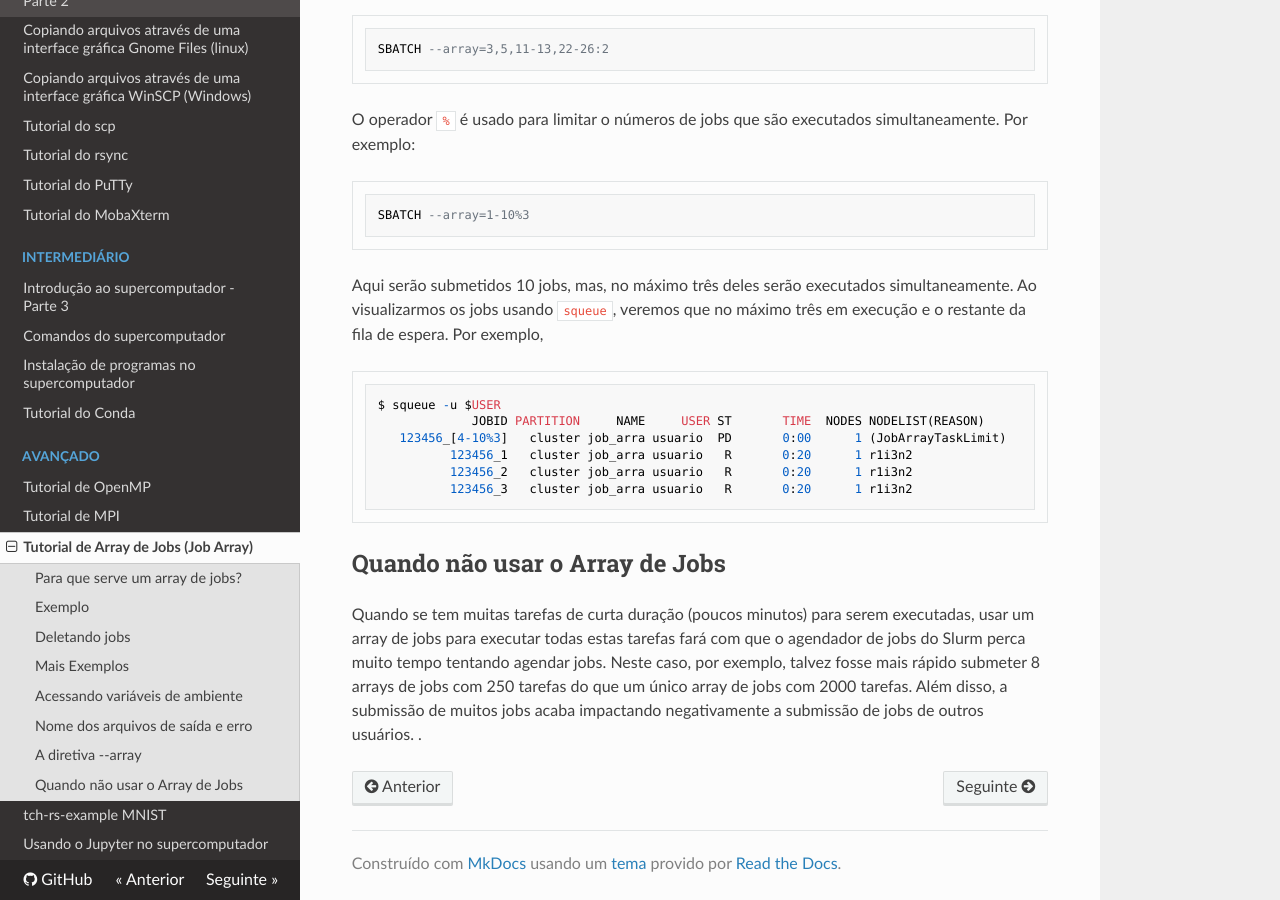
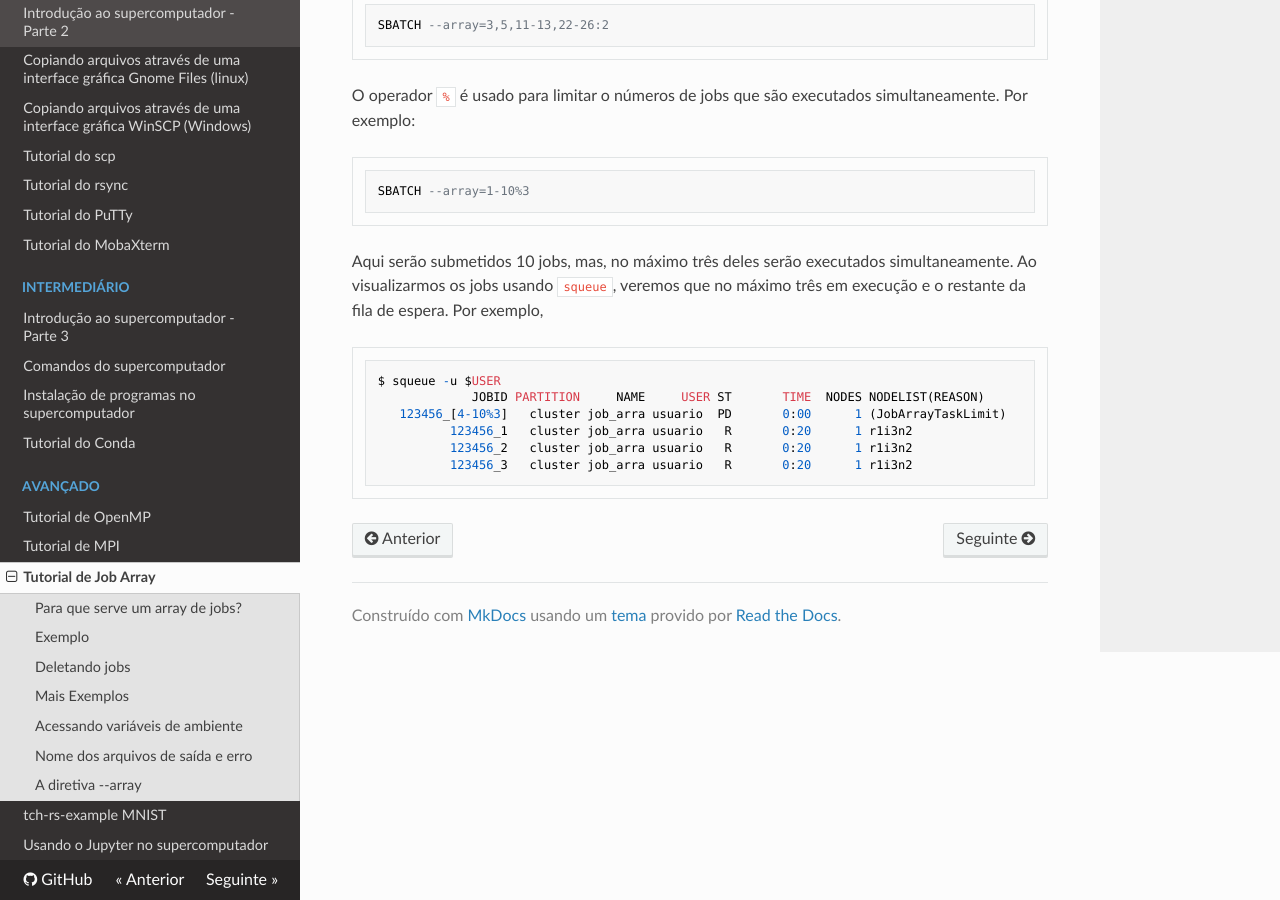
Before and after one commit to NPAD-UFRN/Tutorials, an MkDocs documentation site: the page built from docs/advanced/job_array.md, in a window 1280 px wide and 900 px high, scrolled down 5839 px. Built offline with MkDocs 1.6.1, drawn with Linux system fonts in a browser that asks for light colours; nearby versions of some CDN libraries; some of the changed text lies outside the part shown.

Commit message:
Correção job array

````diff
--- a/docs/advanced/job_array.md
+++ b/docs/advanced/job_array.md
@@ -1,4 +1,4 @@
-# Tutorial de Array de Jobs (Job Array)
+# Tutorial de Job Array
 
 [TOC]
 
@@ -247,8 +247,3 @@ $ squeue -u $USER
           123456_2   cluster job_arra usuario   R       0:20      1 r1i3n2
           123456_3   cluster job_arra usuario   R       0:20      1 r1i3n2
 ```
-
-## Quando não usar o Array de Jobs
-
-Quando se tem muitas tarefas de curta duração (poucos minutos) para serem executadas, usar um array de jobs para executar todas estas tarefas fará com que o agendador de jobs do Slurm perca muito tempo tentando agendar jobs. Neste caso, por exemplo, talvez fosse mais rápido submeter 8 arrays de jobs com 250 tarefas do que um único array de jobs com 2000 tarefas. Além disso, a submissão de muitos jobs acaba impactando negativamente a submissão de jobs de outros usuários.
-.
````
Also changed, not shown: docs/advanced/openmp_tutorial.md (+1 -1 lines).
